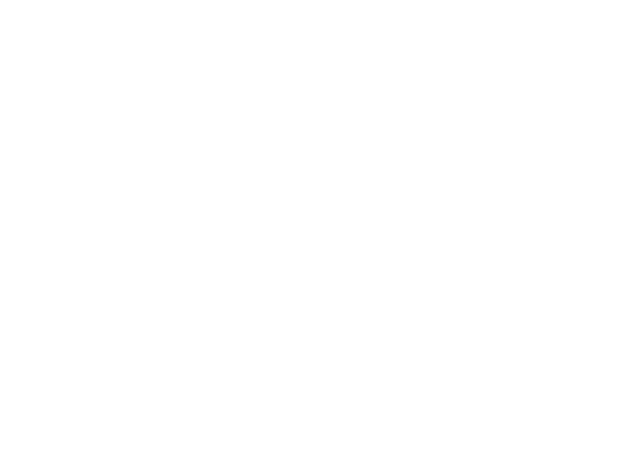
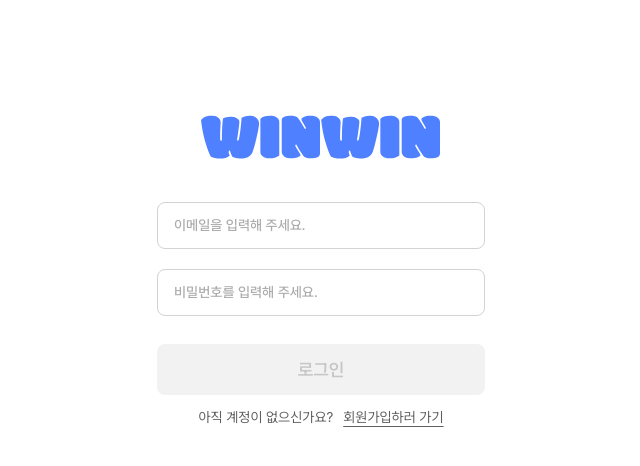
Before and after one commit to MingseoYa/winwin-project, a Next.js app: page /login in a window 1280 px wide. Shown: the top 466 px of the page, without its empty margins (319-959 px from the left). Built offline with nearby package versions, Linux system fonts and the light colour scheme.

Commit message:
✨ Feat: 로그인페이지 퍼블리싱 및 폼 설정

```diff
--- a/src/app/login/page.tsx
+++ b/src/app/login/page.tsx
@@ -1,3 +1,5 @@
+import Login from "@/components/login";
+
 export default function LoginPage(): JSX.Element {
-  return <></>;
+  return <Login />;
 }
--- /dev/null
+++ b/src/components/login/form.initialize.ts
@@ -0,0 +1,12 @@
+import { useRouter } from "next/navigation";
+import { UseFormReturn } from "react-hook-form";
+import { ILoginSchema } from "./form.schema";
+
+export const useInitialize = (method: UseFormReturn<ILoginSchema>) => {
+  const router = useRouter();
+  const onSubmit = async (data) => {
+    // 로그인 로직
+    router.push("/");
+  };
+  return { onSubmit };
+};
--- /dev/null
+++ b/src/components/login/form.schema.ts
@@ -0,0 +1,11 @@
+import { z } from "zod";
+
+export interface ILoginSchema {
+  email: string;
+  password: string;
+}
+
+export const loginSchema = z.object({
+  email: z.string().min(1, { message: "이메일을 입력해 주세요." }),
+  password: z.string().min(1, { message: "비밀번호를 입력해 주세요." }),
+});
--- /dev/null
+++ b/src/components/login/index.tsx
@@ -0,0 +1,44 @@
+"use client";
+
+import styles from "./styles.module.css";
+import Link from "next/link";
+import Image from "next/image";
+import Form from "@/commons/components/form";
+import { ILoginSchema, loginSchema } from "./form.schema";
+import { InputNormal, InputPassword } from "@/commons/components/input";
+import { useInitialize } from "./form.initialize";
+import { ButtonPrimaryMFull } from "@/commons/components/button";
+export default function Login(): JSX.Element {
+  return (
+    <div className={styles.login_page_body}>
+      <div className={styles.main_box}>
+        <Image
+          src="/images/WINWIN.svg"
+          width={0}
+          height={0}
+          sizes="100vw"
+          alt="WINWIN"
+          className={styles.logo}
+        />
+        <Form<ILoginSchema> schema={loginSchema} useInitialize={useInitialize}>
+          <div className={styles.main_form}>
+            <div className={styles.input_form}>
+              <InputNormal placeholder="이메일을 입력해 주세요." name="email" />
+              <InputPassword
+                placeholder="비밀번호를 입력해 주세요."
+                name="password"
+              />
+            </div>
+            <ButtonPrimaryMFull>로그인</ButtonPrimaryMFull>
+          </div>
+        </Form>
+        <div className={styles.signup_box}>
+          <div className={styles.question}>아직 계정이 없으신가요?</div>
+          <Link href="/signup" className={styles.signup_button}>
+            회원가입하러 가기
+          </Link>
+        </div>
+      </div>
+    </div>
+  );
+}
--- /dev/null
+++ b/src/components/login/styles.module.css
@@ -0,0 +1,60 @@
+.login_page_body {
+  display: flex;
+  max-width: 1920px;
+  width: 100%;
+  justify-content: center;
+  align-items: center;
+  padding: 32px 16px;
+}
+
+.logo {
+  width: 15rem;
+  height: auto;
+  margin-bottom: 2rem;
+}
+
+.main_box {
+  display: flex;
+  flex-direction: column;
+  width: 22.5rem;
+  padding: 4.5rem 1rem;
+  justify-content: center;
+  align-items: center;
+}
+
+.main_form {
+  width: 100%;
+  display: flex;
+  flex-direction: column;
+  align-items: center;
+  gap: 1.5rem;
+  justify-content: center;
+}
+
+.input_form {
+  width: 100%;
+  display: flex;
+  flex-direction: column;
+  align-items: flex-start;
+  gap: 1rem;
+  justify-content: center;
+}
+
+.signup_box {
+  display: flex;
+  justify-content: space-between;
+  gap: 0.625rem;
+  margin-top: 0.75rem;
+}
+
+.question {
+  font-size: 0.875rem;
+  color: var(--gray-700);
+}
+
+.signup_button {
+  font-size: 0.875rem;
+  color: var(--gray-700);
+  text-decoration: underline;
+  text-underline-offset: 0.25rem;
+}
```
Also changed, not shown: public/images/WINWIN.svg (added), public/images/focuson.png (added).
